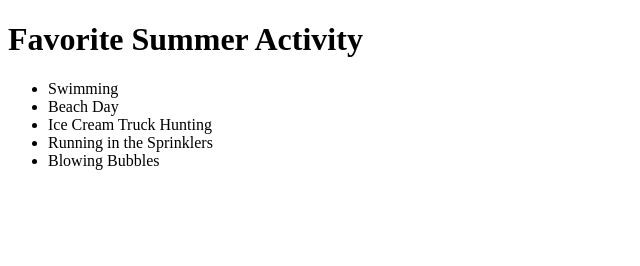
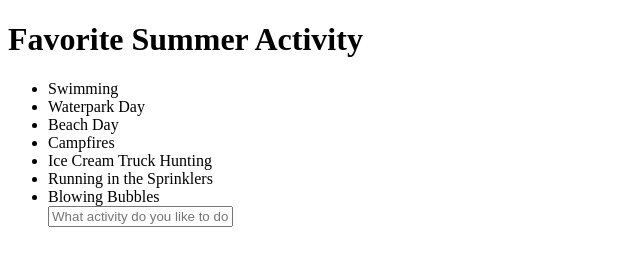
Before and after one commit to Sarah-Stodder/July-git-workshop, a plain HTML site: page index.html in a window 1280 px wide. Shown: the whole page, without its empty margins (0-640 px from the left). Drawn offline with Linux system fonts and the light colour scheme.

Commit message:
feature branch added and finished

```diff
--- a/index.html
+++ b/index.html
@@ -11,11 +11,13 @@
     <ul>
 
         <li>Swimming</li>
+        <li>Waterpark Day</li>
         <li>Beach Day</li>
+        <li>Campfires</li>
         <li>Ice Cream Truck Hunting</li>
         <li>Running in the Sprinklers</li>
         <li>Blowing Bubbles</li>
-
+        <input type="text" placeholder="What activity do you like to do?">
     </ul>
 
 
```
